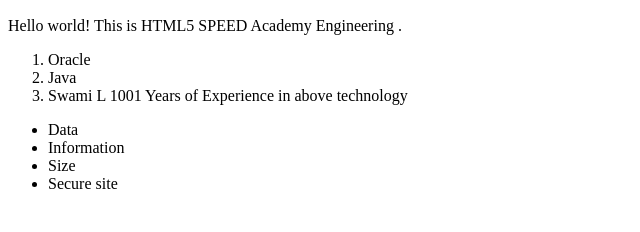
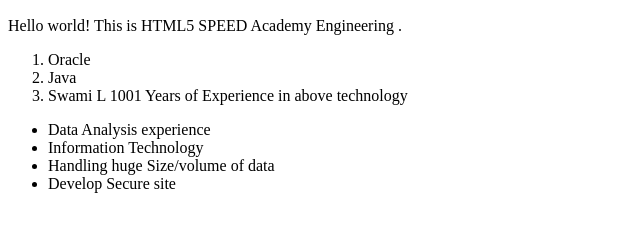
Before and after one commit to swamilal1/swamilal1, a plain HTML site: page index.html in a window 1280 px wide. Shown: the part 110-342 px from the top of the page, without its empty margins (0-640 px from the left). Drawn offline with Linux system fonts and the light colour scheme.

Commit message:
Second Commit_v2

```diff
--- a/index.html
+++ b/index.html
@@ -34,10 +34,10 @@
      <li> Swami L 1001 Years of Experience in above technology </li>
   </ol>
   <ul>
-    <li> Data </li>
-    <li> Information  </li>
-    <li> Size  </li>
-    <li> Secure site  </li>
+    <li> Data Analysis experience </li>
+    <li> Information Technology   </li>
+    <li> Handling huge Size/volume of data   </li>
+    <li> Develop Secure site  </li>
   </ul>
 </body>
 
```
